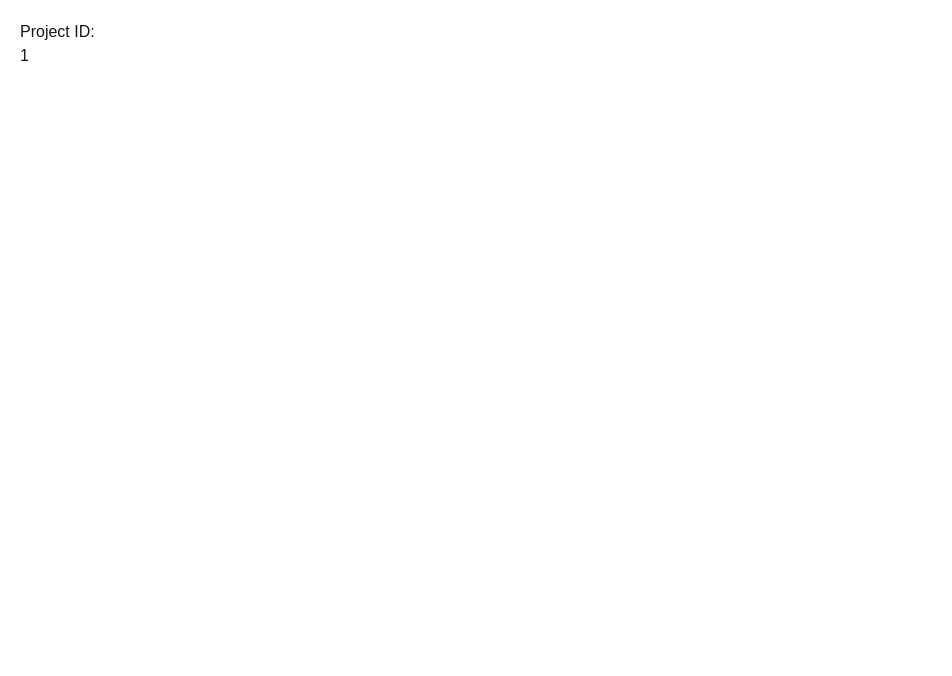
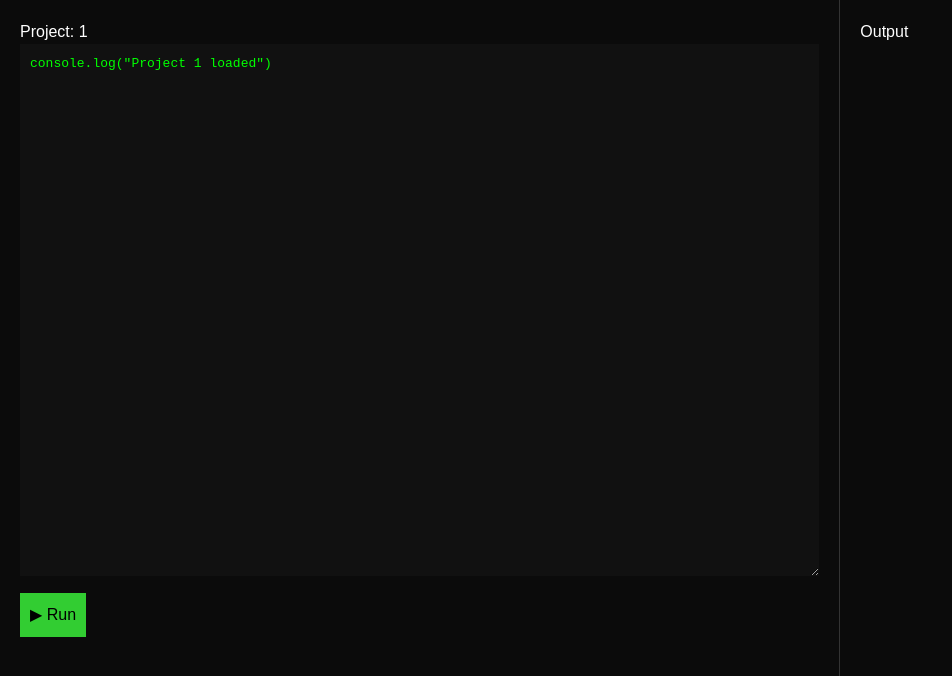
Before and after one commit to Machinedog1/machinedog-dev, a Next.js app: page /project/1 in a window 1280 px wide. Shown: the top 676 px of the page, without its empty margins (0-952 px from the left). Built offline with nearby package versions, Linux system fonts and the light colour scheme.

Commit message:
fix params via server component

```diff
--- /dev/null
+++ b/app/project/[id]/ProjectClient.tsx
@@ -0,0 +1,64 @@
+"use client";
+
+import { useState } from "react";
+
+export default function ProjectClient({ id }: { id: string }) {
+  const [code, setCode] = useState(
+    `console.log("Project ${id} loaded")`
+  );
+  const [output, setOutput] = useState("");
+
+  async function runCode() {
+    const res = await fetch("/api/run", {
+      method: "POST",
+      headers: {
+        "Content-Type": "application/json",
+      },
+      body: JSON.stringify({ code }),
+    });
+
+    const data = await res.json();
+    setOutput(data.output || data.error);
+  }
+
+  return (
+    <div style={{ display: "flex", height: "100vh", background: "#0b0b0b", color: "white" }}>
+
+      {/* Editor */}
+      <div style={{ flex: 2, padding: 20 }}>
+        <h2>Project: {id}</h2>
+
+        <textarea
+          value={code}
+          onChange={(e) => setCode(e.target.value)}
+          style={{
+            width: "100%",
+            height: "70%",
+            background: "#111",
+            color: "lime",
+            fontFamily: "monospace",
+            padding: 10,
+          }}
+        />
+
+        <button
+          onClick={runCode}
+          style={{
+            marginTop: 10,
+            background: "limegreen",
+            color: "black",
+            padding: 10,
+          }}
+        >
+          ▶ Run
+        </button>
+      </div>
+
+      {/* Output */}
+      <div style={{ flex: 1, padding: 20, borderLeft: "1px solid #333" }}>
+        <h3>Output</h3>
+        <pre>{output}</pre>
+      </div>
+    </div>
+  );
+}
--- a/app/project/[id]/page.tsx
+++ b/app/project/[id]/page.tsx
@@ -1,8 +1,5 @@
-export default function ProjectPage({ params }: any) {
-  return (
-    <div style={{ padding: 20 }}>
-      <h1>Project ID:</h1>
-      <h2>{params.id}</h2>
-    </div>
-  );
+import ProjectClient from "./ProjectClient";
+
+export default function Page({ params }: { params: { id: string } }) {
+  return <ProjectClient id={params.id} />;
 }
```
